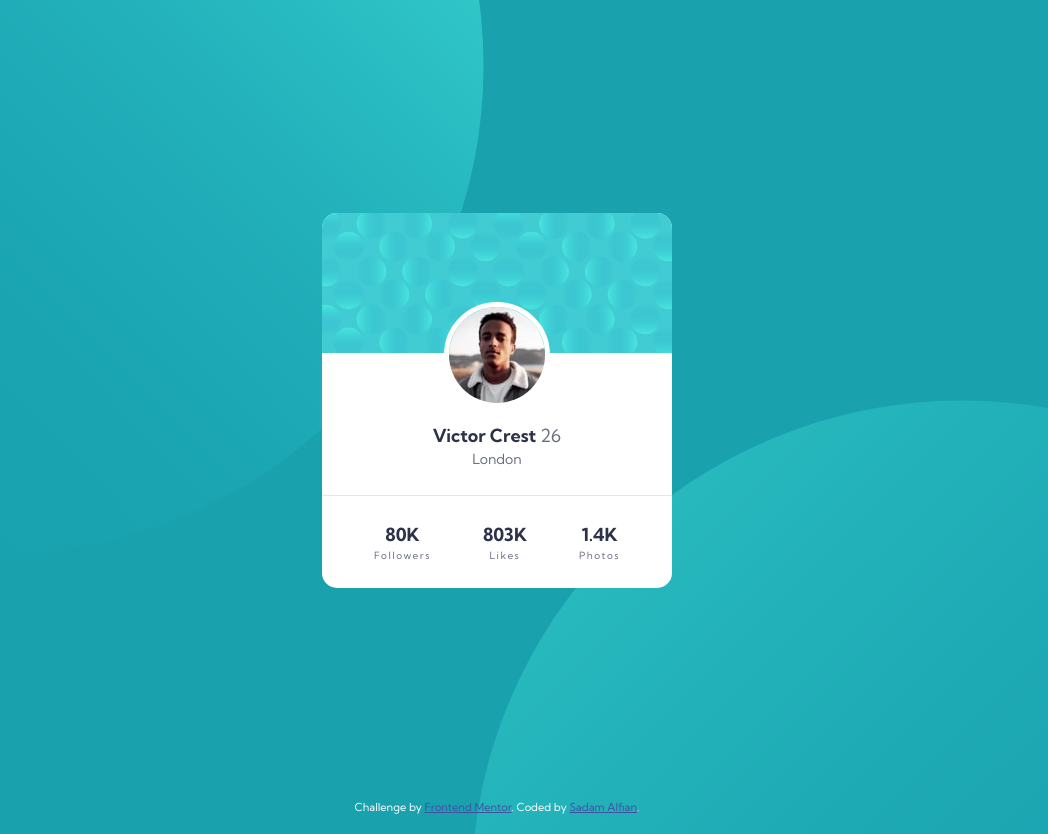
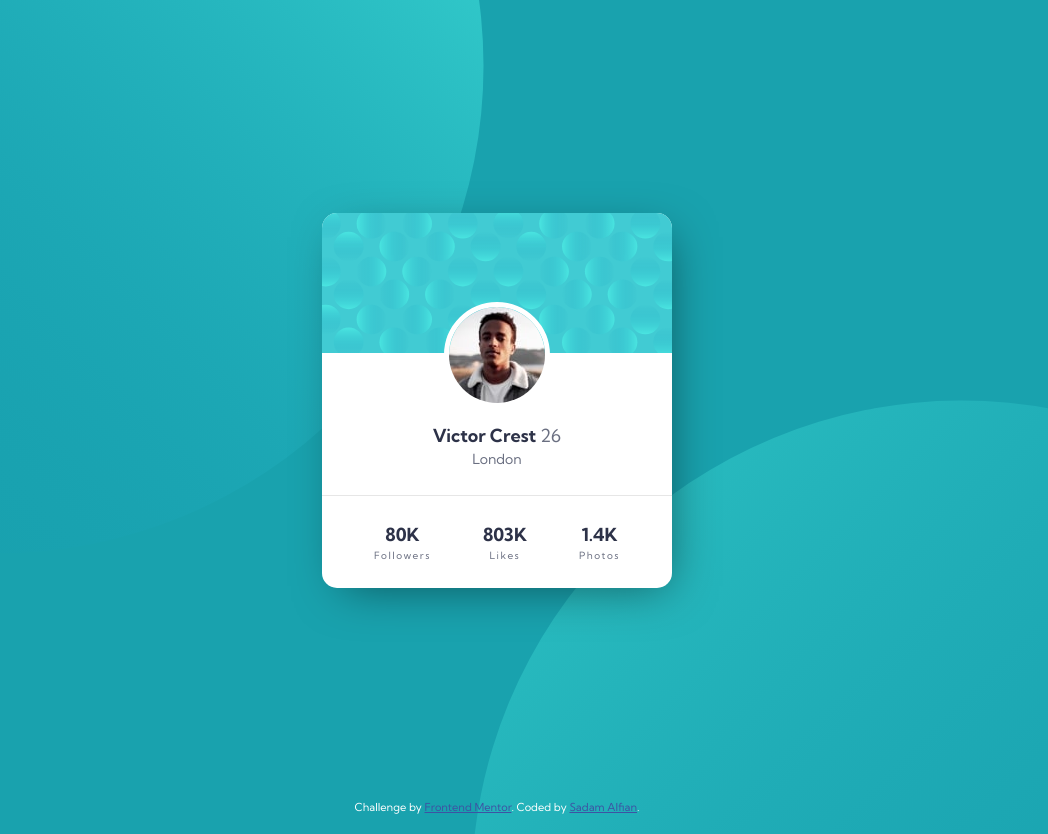
Before and after one commit to sdmalfian/FrontendMentor-Profile-card, a plain HTML site: page index.html in a window 1280 px wide. Shown: the whole page, without its empty margins (143-1191 px from the left). Drawn offline with Linux system fonts and the light colour scheme.

Commit message:
Fix HTML validation error

```diff
--- a/index.html
+++ b/index.html
@@ -22,7 +22,7 @@
     </style>
   </head>
   <body>
-    <container>
+    <div class="container">
       <div class="card">
         <div class="card-item" id="thumb">
           <img src="images/bg-pattern-card.svg" id="pattern-card" alt="card-pattern" />
@@ -49,7 +49,7 @@
           </div>
         </div>
       </div>
-    </container>
+    </div>
 
     <div class="attribution">
       Challenge by <a href="https://www.frontendmentor.io?ref=challenge" target="_blank">Frontend Mentor</a>. Coded by
--- a/style.css
+++ b/style.css
@@ -13,7 +13,7 @@ body {
   background-position: right 51vw bottom 35vh, left 48vw top 50vh;
 }
 
-container {
+.container {
   display: flex;
   justify-content: center;
   align-items: center;
@@ -27,6 +27,8 @@ container {
   width: 350px;
   background-color: #ffff;
   border-radius: 15px;
+  -webkit-box-shadow: 8px 11px 47px -13px rgba(0,0,0,0.5);
+  box-shadow: 8px 11px 47px -13px rgba(0,0,0,0.5);
 }
 
 #pattern-card {
```
